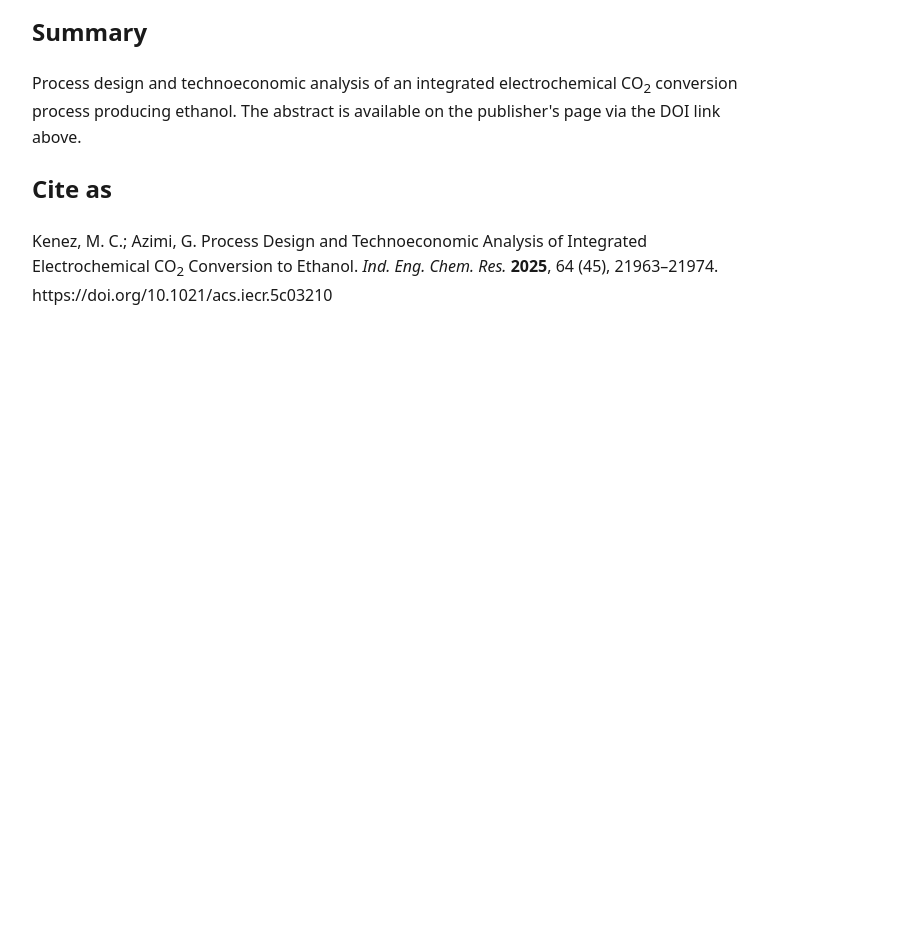
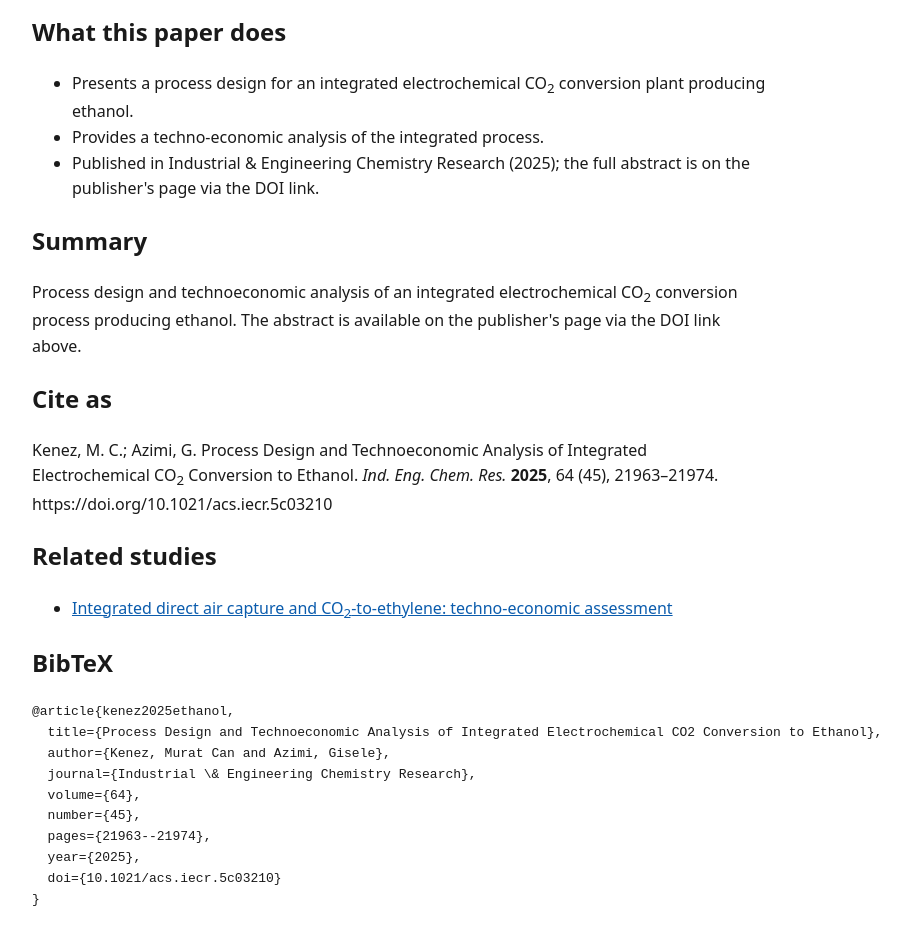
Before and after one commit to muratkenez/muratkenez.github.io, a plain HTML site: page papers/ethanol/index.html in a window 1280 px wide. Shown: the part 360-1302 px from the top of the page, without its empty margins (240-1150 px from the left). Before the commit the page ends 800 px from the top, so only its background shows below. Drawn offline with Linux system fonts and the light colour scheme.

Commit message:
Add structured data for ethanol paper
Added structured data script for a scholarly article on CO2 conversion to ethanol, including authors, publication details, and keywords.

```diff
--- a/papers/ethanol/index.html
+++ b/papers/ethanol/index.html
@@ -21,6 +21,9 @@
 body{font-family:system-ui,-apple-system,Segoe UI,sans-serif;max-width:46rem;margin:2rem auto;padding:0 1rem;line-height:1.6;color:#1a1a1a}
 a{color:#0b5cad}
 </style>
+<script type="application/ld+json">
+{"@context":"https://schema.org","@type":"ScholarlyArticle","headline":"Process Design and Technoeconomic Analysis of Integrated Electrochemical CO2 Conversion to Ethanol","name":"Process Design and Technoeconomic Analysis of Integrated Electrochemical CO2 Conversion to Ethanol","author":[{"@type":"Person","name":"Murat Can Kenez","url":"https://muratkenez.github.io/"},{"@type":"Person","name":"Gisele Azimi"}],"datePublished":"2025-11-12","isPartOf":{"@type":"Periodical","name":"Industrial & Engineering Chemistry Research","issn":"0888-5885"},"volumeNumber":"64","issueNumber":"45","pagination":"21963-21974","identifier":"https://doi.org/10.1021/acs.iecr.5c03210","sameAs":"https://doi.org/10.1021/acs.iecr.5c03210","url":"https://muratkenez.github.io/papers/ethanol/","keywords":"CO2 electrolysis, ethanol, process design, techno-economic analysis, electrochemical CO2 reduction","inLanguage":"en"}
+</script>
 </head>
 <body>
 <p><a href="../../">← Murat Can Kenez</a></p>
@@ -29,10 +32,34 @@ a{color:#0b5cad}
 <em>Industrial &amp; Engineering Chemistry Research</em>, vol. 64, issue 45, pp. 21963–21974 (2025).</p>
 <p><a href="https://doi.org/10.1021/acs.iecr.5c03210">Read the published paper: doi:10.1021/acs.iecr.5c03210</a></p>
 
+<h2>What this paper does</h2>
+<ul>
+<li>Presents a process design for an integrated electrochemical CO<sub>2</sub> conversion plant producing ethanol.</li>
+<li>Provides a techno-economic analysis of the integrated process.</li>
+<li>Published in Industrial &amp; Engineering Chemistry Research (2025); the full abstract is on the publisher's page via the DOI link.</li>
+</ul>
+
 <h2>Summary</h2>
 <p>Process design and technoeconomic analysis of an integrated electrochemical CO<sub>2</sub> conversion process producing ethanol. The abstract is available on the publisher's page via the DOI link above.</p>
 
 <h2>Cite as</h2>
 <p>Kenez, M. C.; Azimi, G. Process Design and Technoeconomic Analysis of Integrated Electrochemical CO<sub>2</sub> Conversion to Ethanol. <em>Ind. Eng. Chem. Res.</em> <strong>2025</strong>, 64 (45), 21963–21974. https://doi.org/10.1021/acs.iecr.5c03210</p>
+<h2>Related studies</h2>
+<ul>
+<li><a href="../dac-ethylene/">Integrated direct air capture and CO<sub>2</sub>-to-ethylene: techno-economic assessment</a></li>
+</ul>
+
+<h2>BibTeX</h2>
+<pre>@article{kenez2025ethanol,
+  title={Process Design and Technoeconomic Analysis of Integrated Electrochemical CO2 Conversion to Ethanol},
+  author={Kenez, Murat Can and Azimi, Gisele},
+  journal={Industrial \&amp; Engineering Chemistry Research},
+  volume={64},
+  number={45},
+  pages={21963--21974},
+  year={2025},
+  doi={10.1021/acs.iecr.5c03210}
+}</pre>
+
 </body>
 </html>
```
